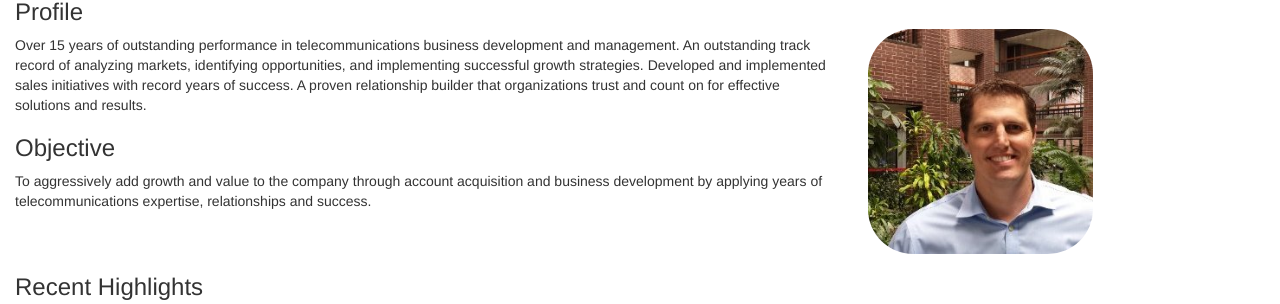
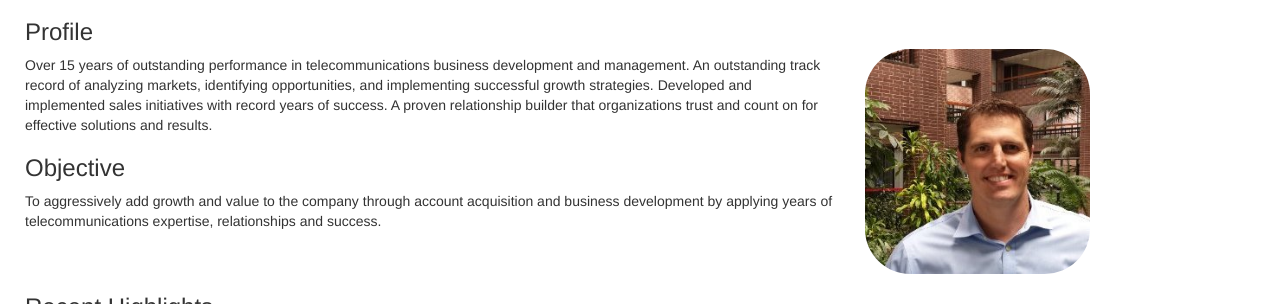
Before and after one commit to ascottcrawford/personal-site.dev, a plain HTML site: page public/resume.html in a window 1280 px wide. Shown: the part 131-435 px from the top of the page. Drawn offline with nearby package versions, Linux system fonts and the light colour scheme.

Commit message:
Updates to personal

```diff
--- a/public/resume.html
+++ b/public/resume.html
@@ -10,7 +10,7 @@
 	    background: transparent;
 	}*/
 		.parallax-window {
-	    height: 500px;
+	    height: 400px;
 	    background: transparent;
 	}
 	#resumeheadshot {
@@ -20,11 +20,11 @@
 		border-radius: 20%;
 	}
 	body {
-		margin-bottom: 40px;
+		margin: 10px;
 	}
 
-	.container {
-		margin-top: 2px;
+	.container-fluid {
+		margin-top: 10px;
 	}
 	</style>
 
```
Also changed, not shown: public/index.html (+4 -3 lines), public/portfolio.html (+3 -3 lines).
